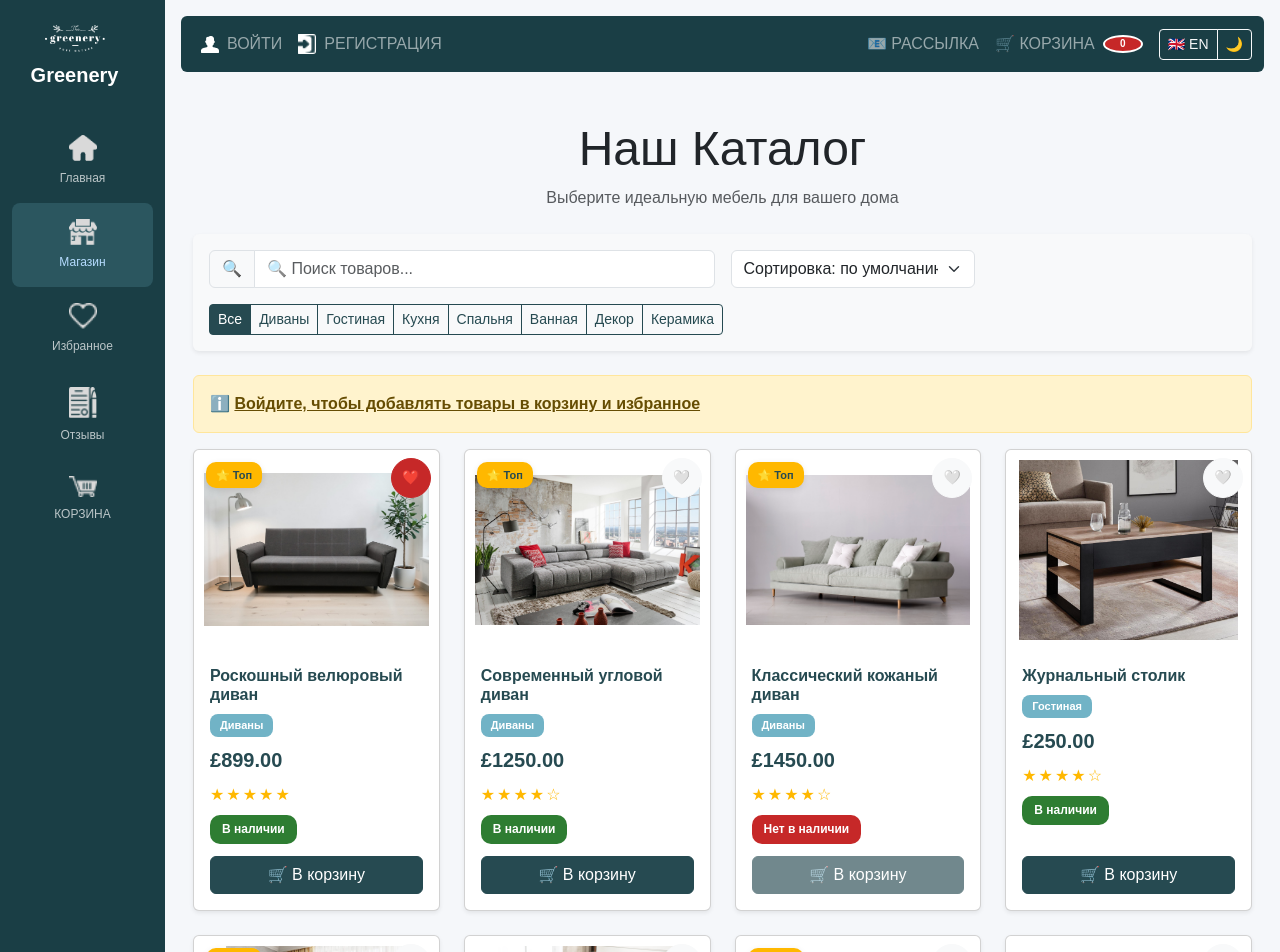
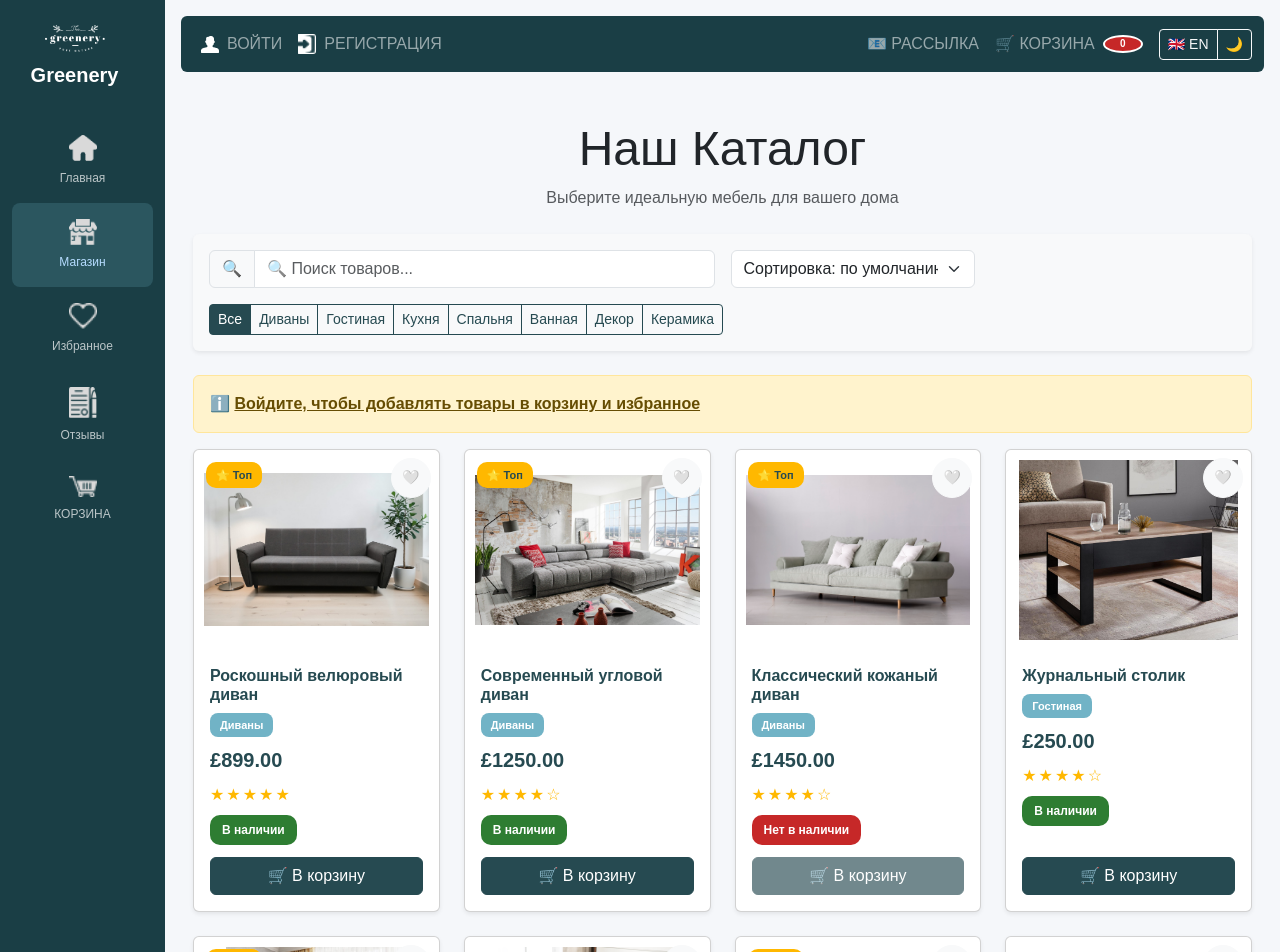
Before and after one commit to User13784/3rd-year-laboratory-assignments, a React (Create React App) app: page /catalog in a window 1280 px wide. Shown: the top 952 px of the page. Built offline with nearby package versions, Linux system fonts and the light colour scheme; data requests are answered from the project's data file.

Commit message:
fix: migrate ProductCard to Redux for cart and favorites

```diff
--- a/src/components/product/ProductCard.jsx
+++ b/src/components/product/ProductCard.jsx
@@ -1,19 +1,32 @@
-import React, { useState } from 'react';
+import React from 'react';
 import { useNavigate } from 'react-router-dom';
 import { Card, Button } from 'react-bootstrap';
-import { api } from '../../services/api';
-import { useAuth } from '../../context/AuthContext';
+import { useAppDispatch, useAppSelector } from '../../hooks/reduxHooks';
+import {
+  addToCartAsync,
+  selectCartItems
+} from '../../features/cart/cartSlice';
+import {
+  addToFavorites,
+  removeFromFavorites,
+  selectFavorites
+} from '../../features/favorites/favoritesSlice';
 import { useLanguage } from '../../context/LanguageContext';
 import { useNotification } from '../../hooks/useNotification';
 import Notification from '../common/Notification';
 
 function ProductCard({ product }) {
   const navigate = useNavigate();
-  const { isAuthenticated } = useAuth();
+  const dispatch = useAppDispatch();
   const { t, lang } = useLanguage();
-  const [isFavorite, setIsFavorite] = useState(product.isFavorite || false);
   const { notification, showSuccess, showError, showWarning, hideNotification } = useNotification();
 
+  // ===== REDUX STATE =====
+  const cartItems = useAppSelector(selectCartItems);
+  const favorites = useAppSelector(selectFavorites);
+  const isFavorite = favorites.some(f => f.productId === product.id);
+
+  // ===== ПЕРЕВОДЫ =====
   const getTranslatedName = () => {
     const currentLang = lang || localStorage.getItem('language') || 'en';
     if (!product.name) return 'Product';
@@ -35,11 +48,14 @@ function ProductCard({ product }) {
     return key ? t(key) : (product.category || 'General');
   };
 
+  // ===== АВТОРИЗАЦИЯ =====
+  const isAuthenticated = !!localStorage.getItem('currentUser');
+
   const requireAuth = (actionName) => {
     if (!isAuthenticated) {
-      showWarning(`🔒 ${t('loginRequired')}: "${actionName}"`);
+      showWarning(`🔒 Для "${actionName}" необходимо войти в аккаунт`);
       setTimeout(() => {
-        const goToLogin = window.confirm(t('goToLoginConfirm'));
+        const goToLogin = window.confirm('Перейти на страницу входа?');
         if (goToLogin) navigate('/register');
       }, 500);
       return false;
@@ -47,51 +63,63 @@ function ProductCard({ product }) {
     return true;
   };
 
+  // ===== ИЗБРАННОЕ =====
   const toggleFavorite = async (e) => {
     e.stopPropagation();
-    if (!requireAuth(t('favorites'))) return;
+    if (!requireAuth('добавления в избранное')) return;
 
     try {
       if (isFavorite) {
-        const favorites = await api.getFavorites();
         const favItem = favorites.find(f => f.productId === product.id);
-        if (favItem) await api.removeFromFavorites(favItem.id);
-        setIsFavorite(false);
-        showSuccess(`❤️ "${getTranslatedName()}" ${t('removedFromFavorites')}`);
+        if (favItem) {
+          await dispatch(removeFromFavorites(favItem.id)).unwrap();
+          showSuccess(`❤️ "${getTranslatedName()}" удалено из избранного`);
+        }
       } else {
-        await api.addToFavorites({
+        await dispatch(addToFavorites({
           productId: product.id,
           name: product.name,
           price: product.price,
           image: product.image,
           category: product.category,
-          rating: product.rating || 5
-        });
-        setIsFavorite(true);
-        showSuccess(`❤️ "${getTranslatedName()}" ${t('addedToFavorites')}`);
+          rating: product.rating || 5,
+          inStock: product.inStock !== undefined ? product.inStock : true,
+          description: product.description || { en: '', ru: '' }
+        })).unwrap();
+        showSuccess(`❤️ "${getTranslatedName()}" добавлено в избранное`);
       }
     } catch (error) {
       console.error('Error:', error);
-      showError(t('errorFavorite'));
+      showError('Ошибка при работе с избранным');
     }
   };
 
+  // ===== КОРЗИНА =====
   const addToCart = async (e) => {
     e.stopPropagation();
-    if (!requireAuth(t('cart'))) return;
+    if (!requireAuth('добавления в корзину')) return;
 
     try {
-      await api.addToCart({
+      // Проверяем, есть ли уже в корзине
+      const existing = cartItems.find(i => i.productId === product.id);
+
+      if (existing) {
+        showWarning('Товар уже в корзине');
+        return;
+      }
+
+      await dispatch(addToCartAsync({
         productId: product.id,
         name: product.name,
         price: product.price,
         image: product.image,
         quantity: 1
-      });
-      showSuccess(`🛒 "${getTranslatedName()}" ${t('addedToCart')}`);
+      })).unwrap();
+
+      showSuccess(`🛒 "${getTranslatedName()}" добавлен в корзину!`);
     } catch (error) {
       console.error('Error:', error);
-      showError(t('errorCart'));
+      showError('Ошибка добавления в корзину');
     }
   };
 
@@ -123,13 +151,7 @@ function ProductCard({ product }) {
             size="sm"
             className="position-absolute top-0 end-0 m-2 rounded-circle"
             onClick={toggleFavorite}
-            style={{
-              width: '40px',
-              height: '40px',
-              padding: 0,
-              zIndex: 10
-            }}
-            title={isFavorite ? t('favorites') : t('addToFavorites')}
+            style={{ width: '40px', height: '40px', padding: 0, zIndex: 10 }}
           >
             {isFavorite ? '❤️' : '🤍'}
           </Button>
@@ -141,15 +163,12 @@ function ProductCard({ product }) {
                 fontSize: '11px',
                 padding: '5px 10px',
                 borderRadius: '10px',
-                display: 'inline-block',
-                whiteSpace: 'nowrap',
                 marginTop: '12px',
                 marginLeft: '12px',
-                zIndex: 5,
-                boxShadow: '0 2px 6px rgba(0,0,0,0.1)'
+                zIndex: 5
               }}
             >
-              {t('topProduct')}
+              {t('topProduct') || '⭐ Топ'}
             </span>
           )}
         </div>
@@ -167,8 +186,7 @@ function ProductCard({ product }) {
                 fontSize: '11px',
                 fontWeight: '600',
                 display: 'inline-block',
-                whiteSpace: 'nowrap',
-                lineHeight: '1.4'
+                whiteSpace: 'nowrap'
               }}
             >
               {getTranslatedCategory()}
@@ -193,8 +211,7 @@ function ProductCard({ product }) {
                 fontSize: '12px',
                 fontWeight: '600',
                 display: 'inline-block',
-                whiteSpace: 'nowrap',
-                lineHeight: '1.4'
+                whiteSpace: 'nowrap'
               }}
             >
               {product.inStock ? t('inStock') : t('outOfStock')}
```
